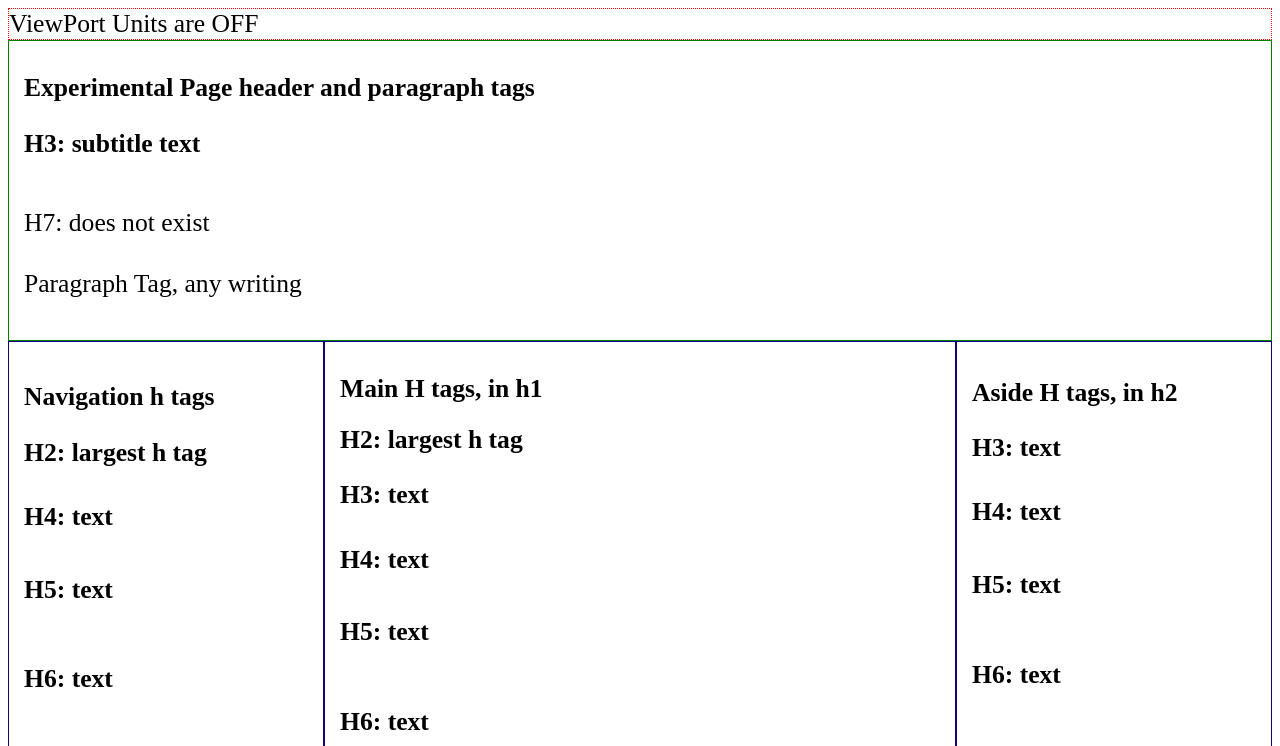
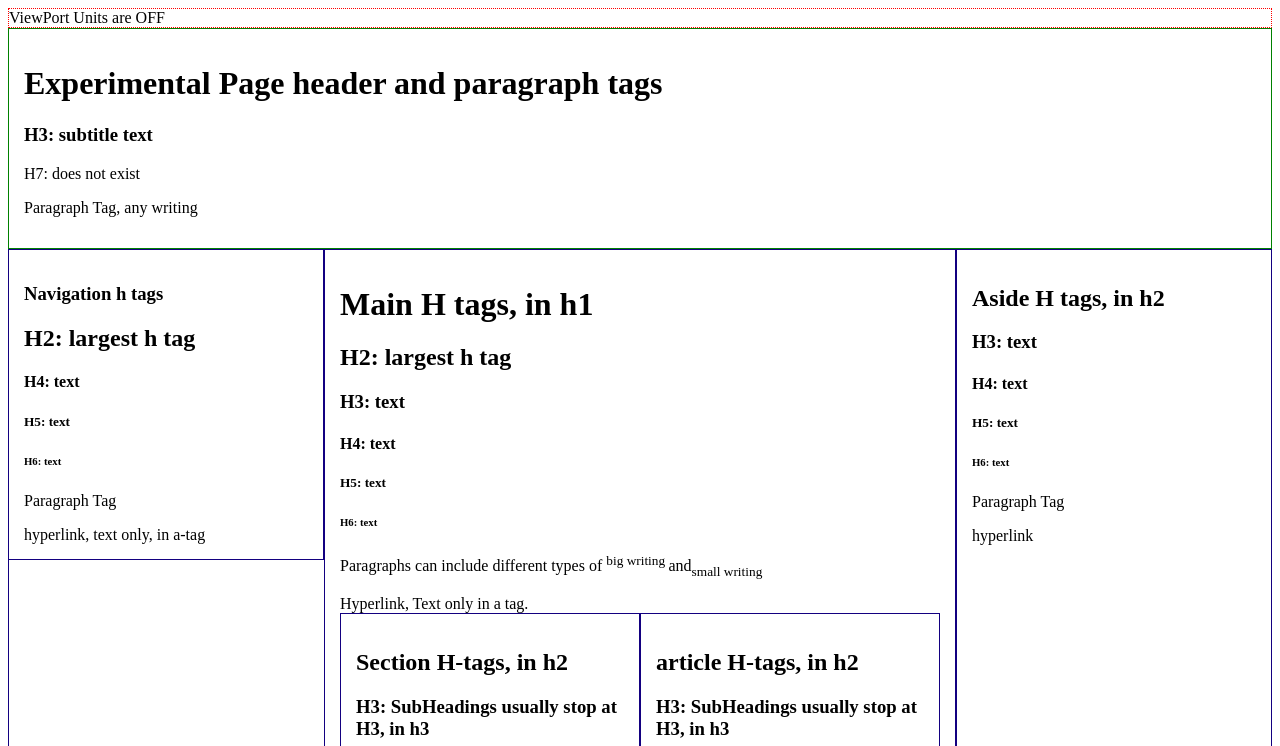
Before and after one commit to definitevictory/Website.github.io, a plain HTML site: page pretemplate exp pages/Exp H P Tags.html in a window 1280 px wide. Shown: the top 746 px of the page. Drawn offline with Linux system fonts and the light colour scheme.

Commit message:
Update Exp H P Tags.html

```diff
--- a/pretemplate exp pages/Exp H P Tags.html
+++ b/pretemplate exp pages/Exp H P Tags.html
@@ -28,14 +28,14 @@
     <style>
         * {
             box-sizing: border-box;
-            font-size: 2vw;
+            //font-size: 2vw;
         }
         div { border: thin dotted red; }
 
         .header {
             border: 1px solid green;
             padding: 15px;
-            font-size: 4vw;
+            //font-size: 4vw;
         }
 
         .nav {
@@ -73,12 +73,14 @@
 <!-- Start here, BODY Semantic Tags-->
 <body>
     <div>ViewPort Units are OFF</div>
-    <header class="header"> <h1>Experimental Page header and paragraph tags</h1>
+    <header class="header">
+        <h1>Experimental Page header and paragraph tags</h1>
         <h3>H3: subtitle text</h3>
         <h7>H7: does not exist</h7>
         <p>Paragraph Tag, any writing</p>
     </header>
-    <nav class="nav"> <h3>Navigation h tags</h3>
+    <nav class="nav">
+        <h3>Navigation h tags</h3>
         <h2>H2: largest h tag</h2>
         <h4>H4: text</h4>
         <h5>H5: text</h5>
@@ -123,7 +125,7 @@
         <h6>H6: text</h6>
         <p>Paragraph Tag</p>
         <a> hyperlink</a>
-        <br><br><br><br><br><br><br><br><br><br><br><br><br><br><br><br><br><br><br><br><br><br><br><br><br><br><br><br><br><br><br>
+        <br><br><br><br><br><br><br><br><br><br><br><br><br><br><br><br><br><br><br><br><br><br><br><br><br><br><br><br><br><br><br><br><br><br>
         </aside>
     <section class="main">
         <h2>Section H-tags, in h2</h2>
```
